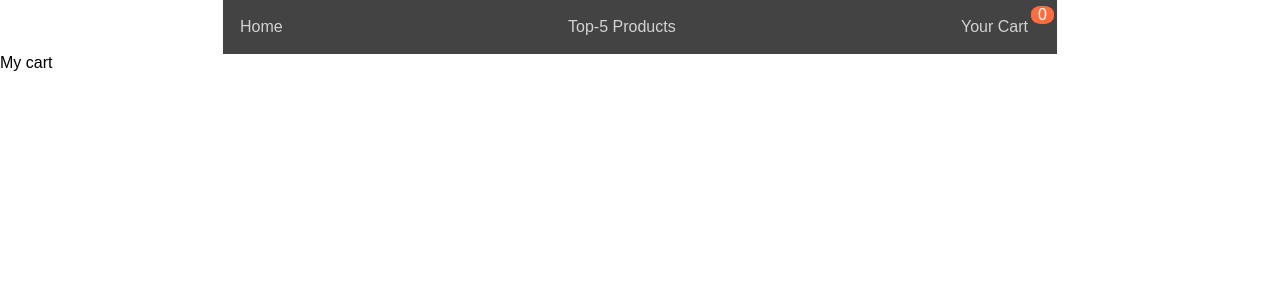
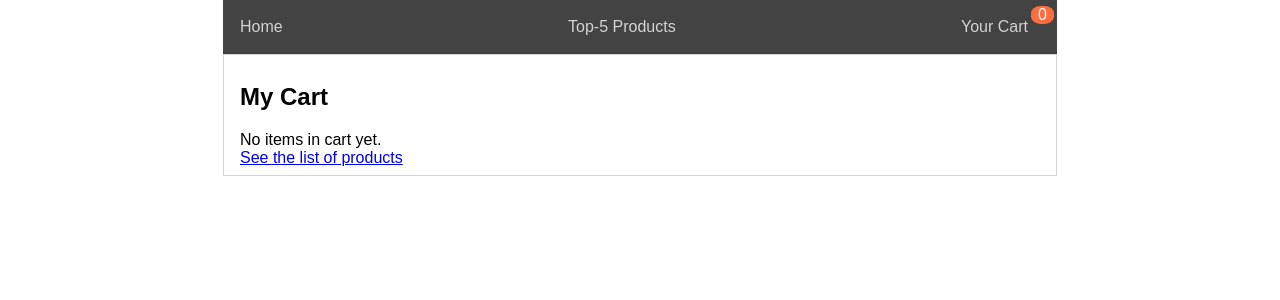
Before and after one commit to renerbaffa/shoping-cart-app, a React (Create React App) app: page /my-cart in a window 1280 px wide. Shown: the top 300 px of the page. Built offline with nearby package versions, Linux system fonts and the light colour scheme; what react-router-redux would draw is missing.

Commit message:
Creating and unit testing My Cart page handling empty cart

```diff
--- a/src/App.js
+++ b/src/App.js
@@ -7,10 +7,9 @@ import store from './store';
 import Menu from './components/template/Menu';
 import NotFound from './components/template/NotFound';
 import ProductsContainer from './containers/ProductsContainer';
+import MyCartContainer from './containers/MyCartContainer';
 
 import './App.css';
-
-const c = () => <div>My cart</div>;
 
 const App = () => (
   <Provider store={store}>
@@ -19,7 +18,7 @@ const App = () => (
         <Menu />
         <Switch>
           <Route exact path="/" component={ProductsContainer}/>
-          <Route path="/my-cart" component={c}/>
+          <Route path="/my-cart" component={MyCartContainer}/>
           <Route component={NotFound}/>
         </Switch>
       </div>
--- /dev/null
+++ b/src/containers/MyCartContainer.css
@@ -0,0 +1,8 @@
+.MyCartContainer-container {
+  display: flex;
+  justify-content: center;
+}
+
+.MyCartContainer-border {
+  border: 1px solid lightgray;
+}
--- /dev/null
+++ b/src/containers/MyCartContainer.jsx
@@ -0,0 +1,35 @@
+import React from 'react';
+import PropTypes from 'prop-types';
+import cx from 'classnames';
+import { Link } from 'react-router-dom';
+import { connect } from 'react-redux';
+
+import './MyCartContainer.css';
+
+export const MyCartContainer = ({ productsInCart }) => (
+  <div className="MyCartContainer-container">
+    <div className={cx('limited-width', 'MyCartContainer-border')}>
+      <h2>My Cart</h2>
+      {
+        productsInCart <= 0 ?
+          <div className="MyCartContainer-empty">
+            No items in cart yet.<br />
+            <Link to="/">See the list of products</Link>
+          </div> :
+          null
+      }
+    </div>
+  </div>
+);
+
+MyCartContainer.propTypes = {
+  productsInCart: PropTypes.number,
+};
+
+MyCartContainer.defaultProps = {
+  productsInCart: 0,
+};
+
+export default connect(
+  ({ cart }) => ({ productsInCart: cart.ids.length }),
+)(MyCartContainer);
```
Also changed, not shown: 2 other files (tests, documents, lock files or other folders).
